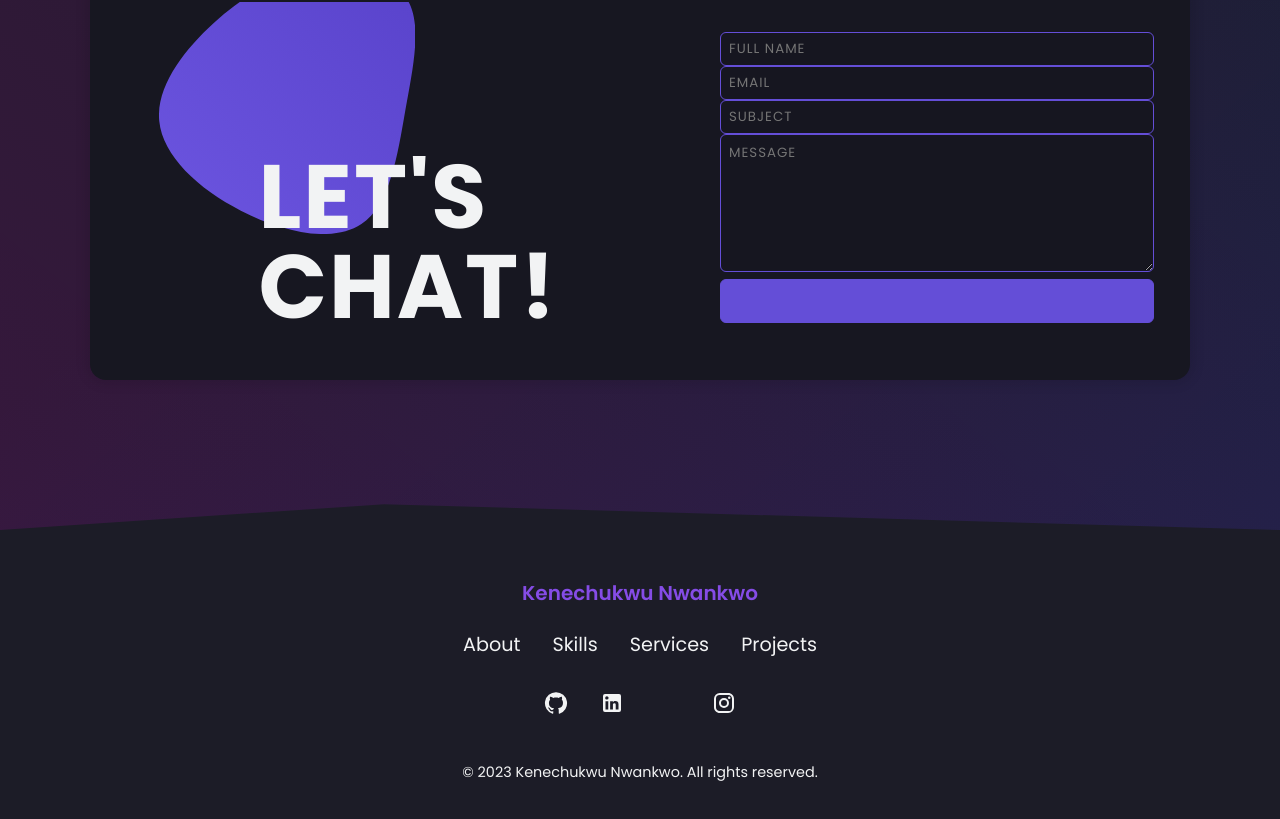
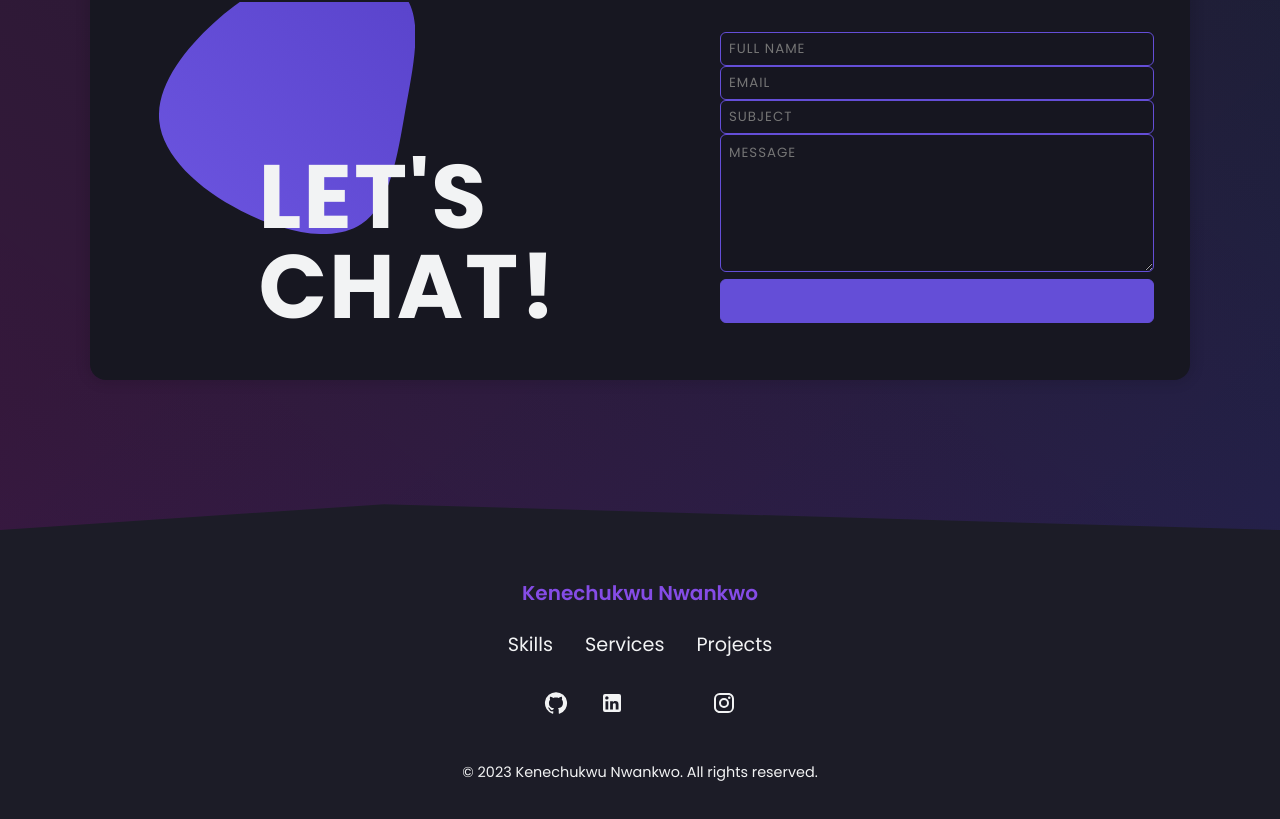
Before and after one commit to kin018/kin018dev, a React (Create React App) app in the folder portfolio/: page / in a window 1280 px wide. Shown: the part 3587-4406 px from the top of the page. Built offline with nearby package versions, Linux system fonts and the light colour scheme; some icons are missing.

Commit message:
updated smooth scrolling for Footer

```diff
--- a/portfolio/src/components/Footer.jsx
+++ b/portfolio/src/components/Footer.jsx
@@ -1,5 +1,5 @@
 import React from 'react';
-import { Link } from 'react-router-dom';
+import { Link } from 'react-scroll';
 import SocialMedia from './SocialMedia';
 import {
   Copyright,
@@ -19,18 +19,18 @@ function Footer() {
       <FooterWrapper>
         <FooterName>Kenechukwu Nwankwo</FooterName>
         <FooterNav>
-          <FooterLink as={Link} to="/about">
-            About
-          </FooterLink>
-          <FooterLink as={Link} to="/skills">
-            Skills
-          </FooterLink>
-          <FooterLink as={Link} to="/services">
-            Services
-          </FooterLink>
-          <FooterLink as={Link} to="/projects">
-            Projects
-          </FooterLink>
+          {/* <Link to="about" smooth duration={500} offset={-100}>
+            <FooterLink>About</FooterLink>
+          </Link> */}
+          <Link to="skills" smooth duration={500} offset={-100}>
+            <FooterLink>Skills</FooterLink>
+          </Link>
+          <Link to="services" smooth duration={500} offset={-100}>
+            <FooterLink>Services</FooterLink>
+          </Link>
+          <Link to="projects" smooth duration={500} offset={-100}>
+            <FooterLink>Projects</FooterLink>
+          </Link>
         </FooterNav>
         <SocialMediaIconDiv>
           <SocialMedia />
--- a/portfolio/src/components/Navbar.jsx
+++ b/portfolio/src/components/Navbar.jsx
@@ -15,7 +15,9 @@ function Navbar({ toggleTheme, isDarkTheme }) {
         </Link>
         {/* <Link to="about" smooth duration={500} offset={-100}>
           <StyledNavLink>About</StyledNavLink>
-        </Link> */}
+        </Link>
+
+        */}
         <Link to="skills" smooth duration={500} offset={-100}>
           <StyledNavLink>Skills</StyledNavLink>
         </Link>
```
